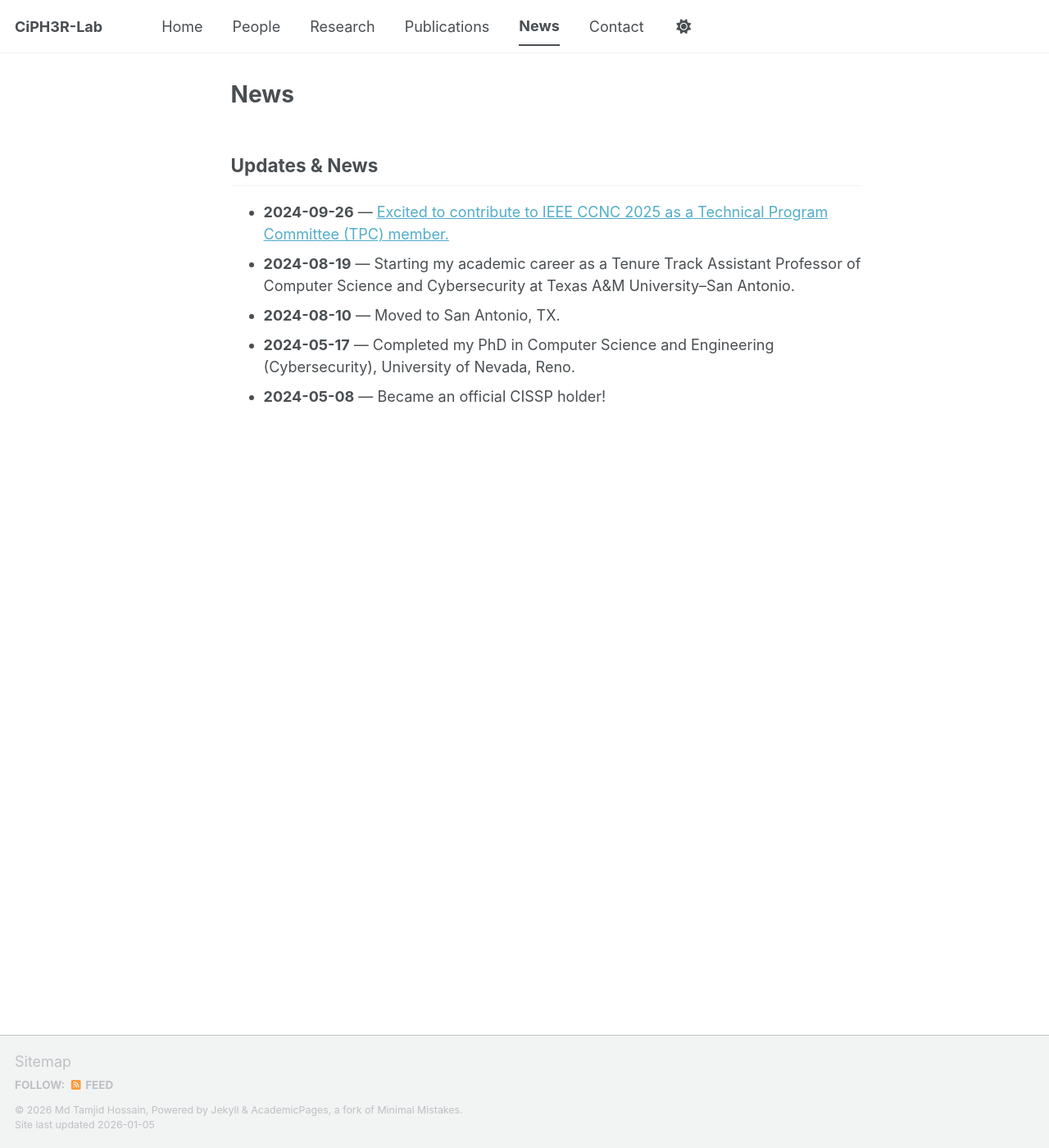
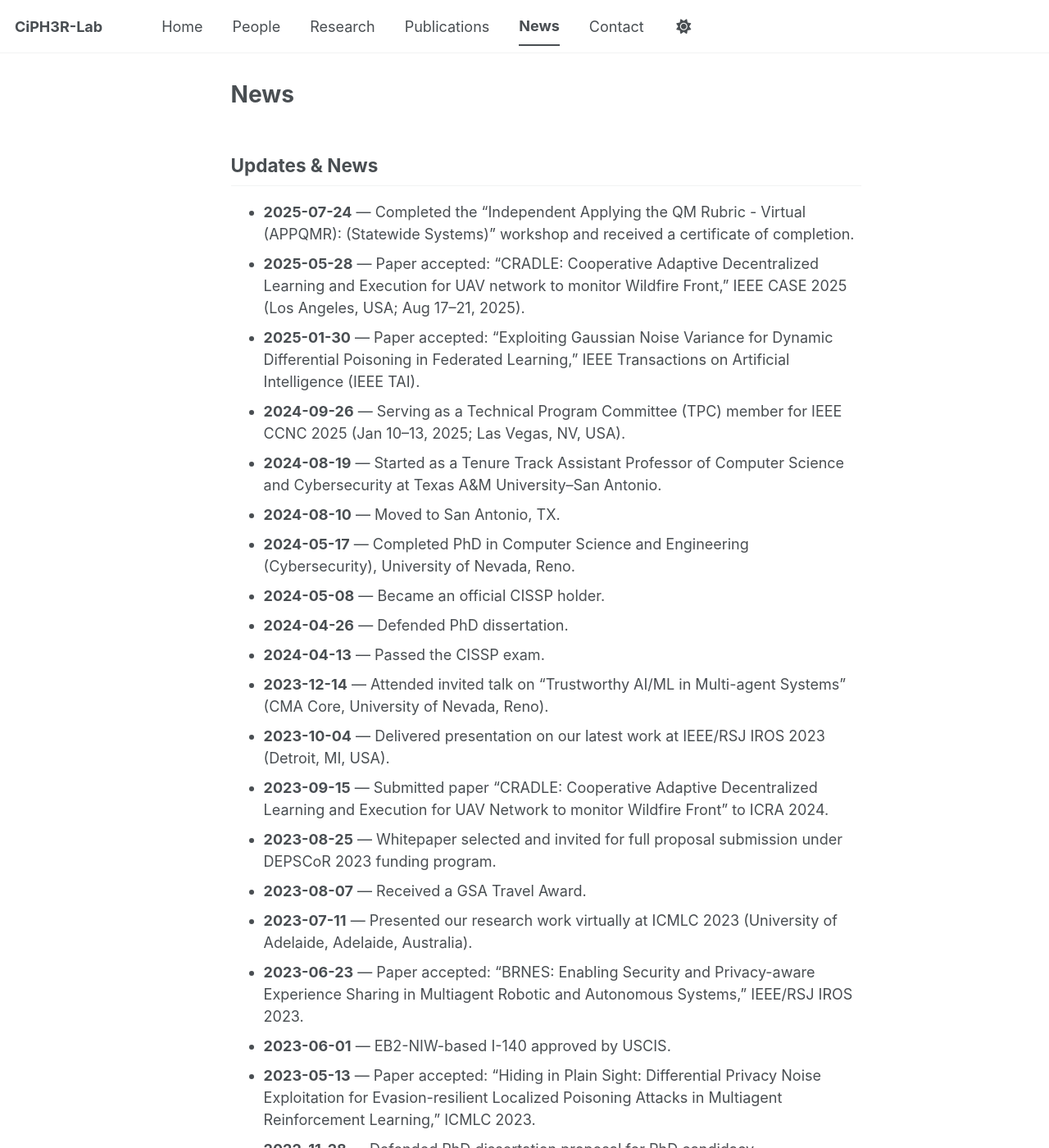
Before and after one commit to ciph3rLab/ciph3rLab.github.io, a Jekyll site: the page built from _pages/news.md, in a window 1280 px wide and 1400 px high. Shown: the whole window at 82% size. Built offline with Jekyll 4.4.1, drawn with Linux system fonts in a browser that asks for light colours; a script bundle is joined from its source files by our own code; library files that are not in the unit come from our copies; some of the changed text lies outside the part shown.

Commit message:
Update lab_news.yml

```diff
--- a/_data/lab_news.yml
+++ b/_data/lab_news.yml
@@ -1,9 +1,21 @@
+- date: "2025-07-24"
+  text: "Completed the “Independent Applying the QM Rubric - Virtual (APPQMR): (Statewide Systems)” workshop and received a certificate of completion."
+  url: ""  # put your “Find here” link if you have it
+
+- date: "2025-05-28"
+  text: "Paper accepted: “CRADLE: Cooperative Adaptive Decentralized Learning and Execution for UAV network to monitor Wildfire Front,” IEEE CASE 2025 (Los Angeles, USA; Aug 17–21, 2025)."
+  url: ""  # add paper link if available
+
+- date: "2025-01-30"
+  text: "Paper accepted: “Exploiting Gaussian Noise Variance for Dynamic Differential Poisoning in Federated Learning,” IEEE Transactions on Artificial Intelligence (IEEE TAI)."
+  url: ""  # add “Paper Link” if available
+
 - date: "2024-09-26"
-  text: "Excited to contribute to IEEE CCNC 2025 as a Technical Program Committee (TPC) member."
-  url: "https://ccnc2025.ieee-ccnc.org"
+  text: "Serving as a Technical Program Committee (TPC) member for IEEE CCNC 2025 (Jan 10–13, 2025; Las Vegas, NV, USA)."
+  url: ""  # add conference link if you want
 
 - date: "2024-08-19"
-  text: "Starting my academic career as a Tenure Track Assistant Professor of Computer Science and Cybersecurity at Texas A&M University–San Antonio."
+  text: "Started as a Tenure Track Assistant Professor of Computer Science and Cybersecurity at Texas A&M University–San Antonio."
   url: ""
 
 - date: "2024-08-10"
@@ -11,9 +23,61 @@
   url: ""
 
 - date: "2024-05-17"
-  text: "Completed my PhD in Computer Science and Engineering (Cybersecurity), University of Nevada, Reno."
+  text: "Completed PhD in Computer Science and Engineering (Cybersecurity), University of Nevada, Reno."
   url: ""
 
 - date: "2024-05-08"
-  text: "Became an official CISSP holder!"
+  text: "Became an official CISSP holder."
   url: ""
+
+- date: "2024-04-26"
+  text: "Defended PhD dissertation."
+  url: ""
+
+- date: "2024-04-13"
+  text: "Passed the CISSP exam."
+  url: ""
+
+- date: "2023-12-14"
+  text: "Attended invited talk on “Trustworthy AI/ML in Multi-agent Systems” (CMA Core, University of Nevada, Reno)."
+  url: ""  # add presentation link if you have it
+
+- date: "2023-10-04"
+  text: "Delivered presentation on our latest work at IEEE/RSJ IROS 2023 (Detroit, MI, USA)."
+  url: ""  # add attendance certificate link if you have it
+
+- date: "2023-09-15"
+  text: "Submitted paper “CRADLE: Cooperative Adaptive Decentralized Learning and Execution for UAV Network to monitor Wildfire Front” to ICRA 2024."
+  url: ""
+
+- date: "2023-08-25"
+  text: "Whitepaper selected and invited for full proposal submission under DEPSCoR 2023 funding program."
+  url: ""
+
+- date: "2023-08-07"
+  text: "Received a GSA Travel Award."
+  url: ""
+
+- date: "2023-07-11"
+  text: "Presented our research work virtually at ICMLC 2023 (University of Adelaide, Adelaide, Australia)."
+  url: ""
+
+- date: "2023-06-23"
+  text: "Paper accepted: “BRNES: Enabling Security and Privacy-aware Experience Sharing in Multiagent Robotic and Autonomous Systems,” IEEE/RSJ IROS 2023."
+  url: ""  # you can add links to video/paper/poster if you have them
+
+- date: "2023-06-01"
+  text: "EB2-NIW-based I-140 approved by USCIS."
+  url: ""
+
+- date: "2023-05-13"
+  text: "Paper accepted: “Hiding in Plain Sight: Differential Privacy Noise Exploitation for Evasion-resilient Localized Poisoning Attacks in Multiagent Reinforcement Learning,” ICMLC 2023."
+  url: ""
+
+- date: "2022-11-28"
+  text: "Defended PhD dissertation proposal for PhD candidacy."
+  url: ""
+
+- date: "2022-11-03"
+  text: "Paper accepted: “A Resource Allocation Scheme for Energy Demand Management in 6G-enabled Smart Grid,” IEEE ISGT NA 2023 (Washington DC, USA)."
+  url: ""
```
